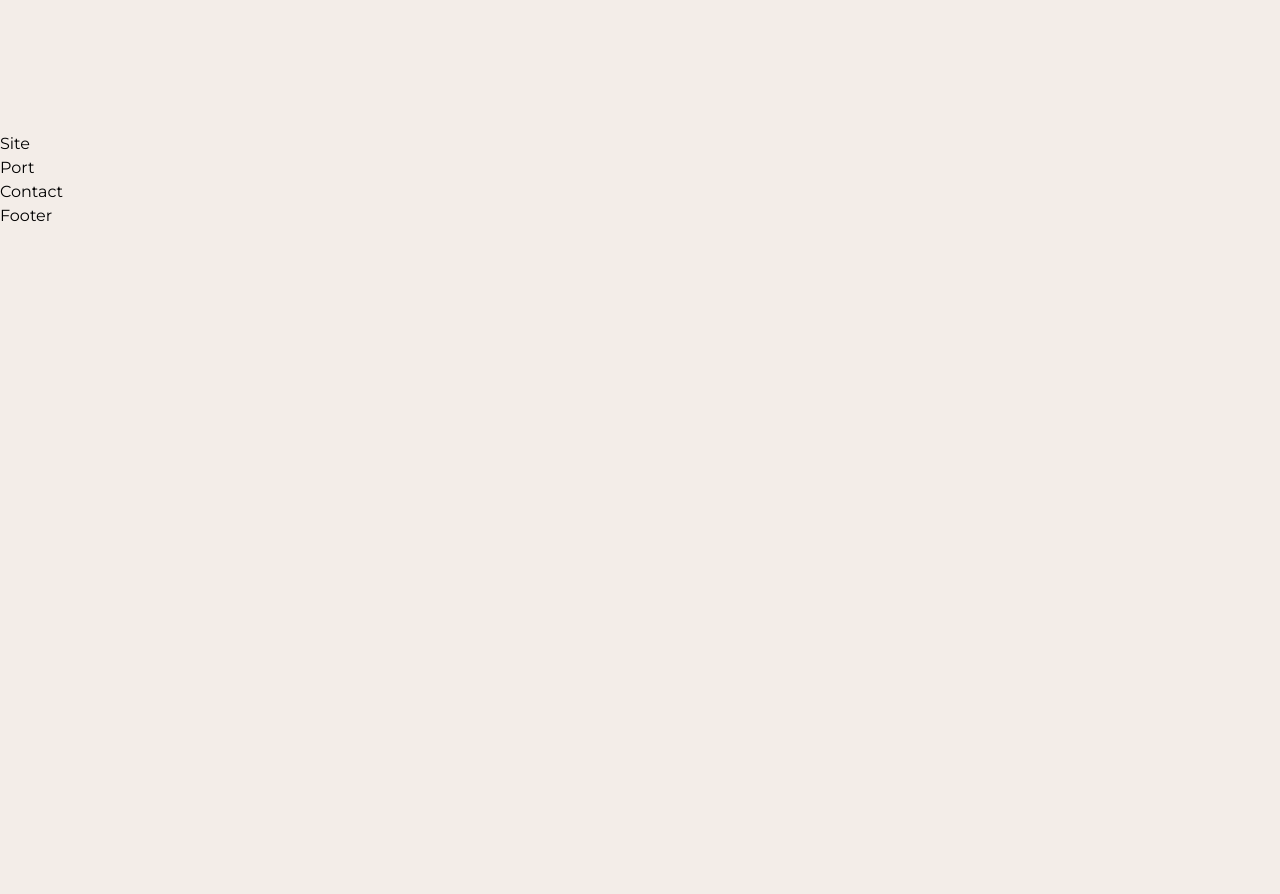
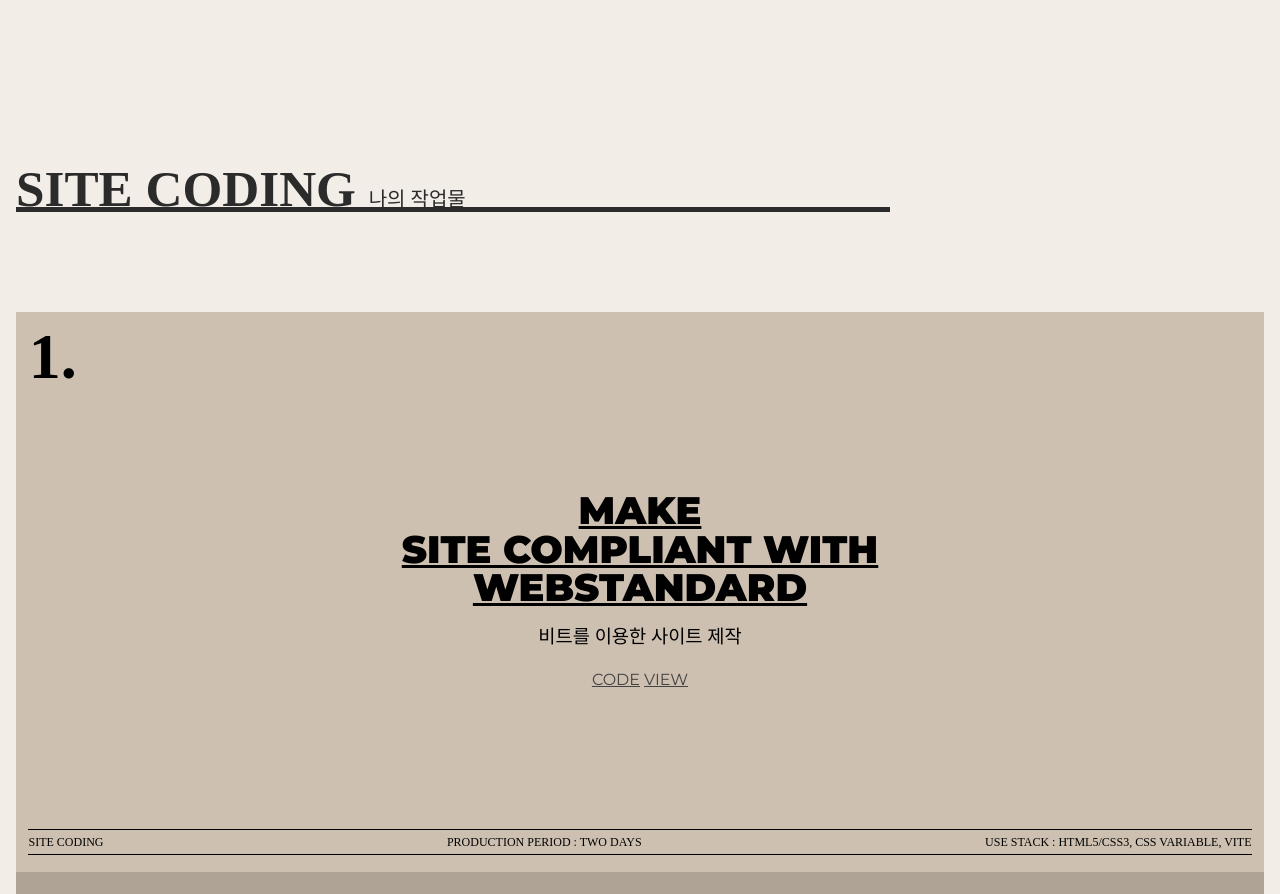
Before and after one commit to webstoryboy/port2023-next, a Next.js app: page / in a window 1280 px wide. Shown: the part 2080-2974 px from the top of the page. Before the commit the page ends 2308 px from the top, so only its background shows below. Built offline with nearby package versions, Linux system fonts and the light colour scheme; a small style sheet from the web is missing; a web font is replaced by a local one.

Commit message:
🎉 사이트완료

```diff
--- a/src/components/Site.jsx
+++ b/src/components/Site.jsx
@@ -1,9 +1,41 @@
-import React from 'react'
+import React from "react";
+
+import { siteText } from "@/constants";
 
 const Site = () => {
-  return (
-    <div>Site</div>
-  )
+    return (
+        <section id="site">
+            <div className="site__inner">
+                <h2 className="site__title">
+                    Site Coding <em>나의 작업물</em>
+                </h2>
+                <div className="site__wrap">
+                    {siteText.map((site, key) => (
+                        <article className={`site__item s${key+1}`} key={key}>
+                            <span className="num">{key+1}.</span>
+                            <div className="text">
+                                <div>{site.text[0]}</div>
+                                <div>{site.text[1]}</div>
+                                <div>{site.text[2]}</div>
+                            </div>
+                            <h3 className="title">
+                                {site.title}
+                            </h3>
+                            <div className="btn">
+                                <a href={site.code}>code</a>
+                                <a href={site.view}>view</a>
+                            </div>
+                            <div className="info">
+                                <span>{site.info[0]}</span>
+                                <span>{site.info[1]}</span>
+                                <span>{site.info[2]}</span>
+                            </div>
+                        </article>
+                    ))}
+                </div>
+            </div>
+        </section>
+    )
 }
 
-export default Site
+export default Site;
```
